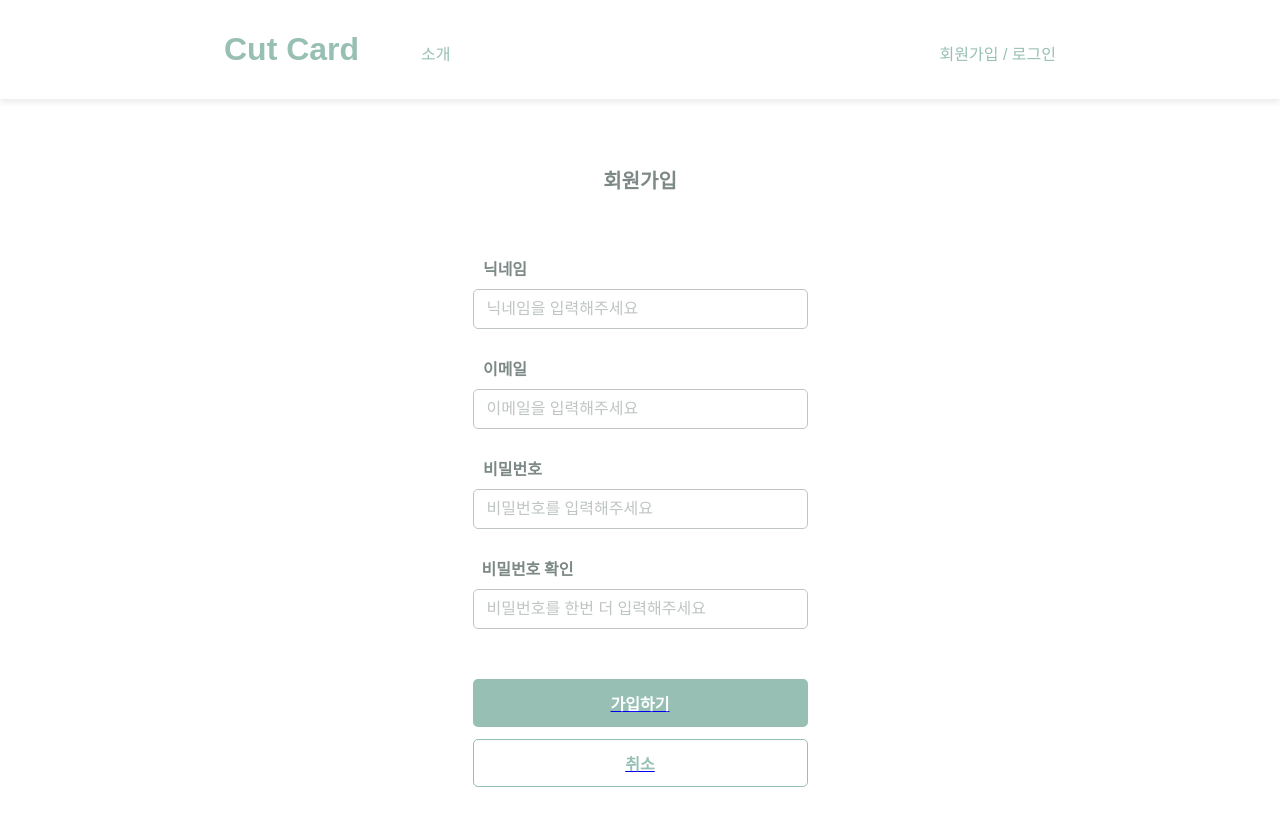
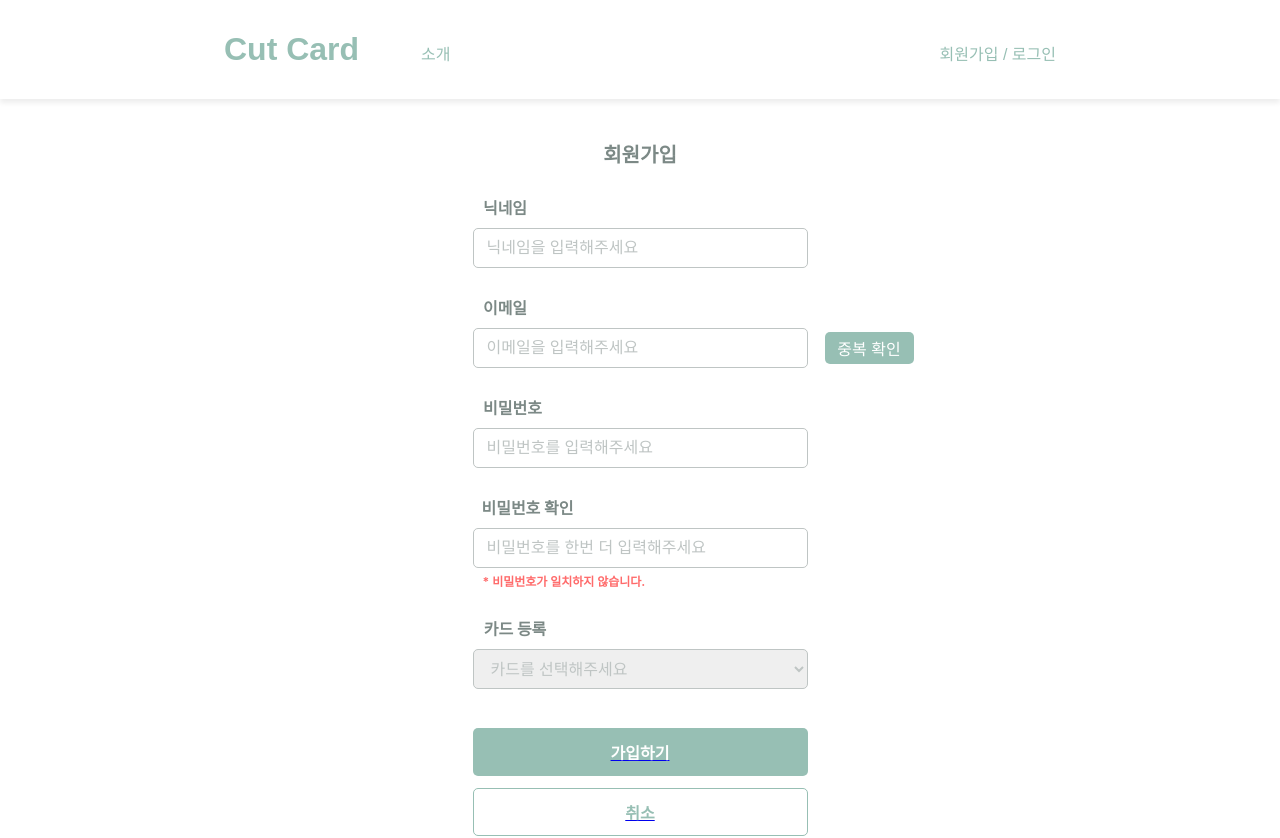
Before and after one commit to hinyc/Cutcard, a React (Create React App) app in the folder client/: page /signin in a window 1280 px wide. Shown: the top 838 px of the page. Built offline with nearby package versions, Linux system fonts and the light colour scheme.

Commit message:
Add email validation check

```diff
--- a/client/src/components/Button.js
+++ b/client/src/components/Button.js
@@ -10,47 +10,38 @@ const ButtonStyle = styled.button`
   outline: 0;
   border: ${(props) => props.border || 0};
   background-color: ${(props) => props.background || "#97BFB4"};
-  font-size: 1rem;
+  font-size: 16px;
   font-weight: 700;
   border-radius: 5px;
   display: block;
-  text-decoration: none;
+  /* text-decoration: none; */
 
   &:hover {
     cursor: pointer;
     opacity: 80%;
-    text-decoration: none;
+    /* text-decoration: none; */
   }
 
   &:active {
     cursor: pointer;
     opacity: 95%;
-    text-decoration: none;
+    /* text-decoration: none; */
   }
 
   &:visited {
-    text-decoration: none;
+    /* text-decoration: none; */
   }
 `;
 
 export function SmallButton(props) {
-  const {
-    text,
-    width,
-    height,
-    handler,
-    state,
-    margin,
-    background,
-    color,
-    border,
-  } = props;
+  const { text, width, height, onClick, margin, background, color, border } =
+    props;
   return (
     <ButtonStyle
       width={width}
       height={height}
       margin={margin}
-      onClick={() => handler(state)}
+      onClick={onClick}
       background={background}
       color={color}
       border={border}
--- a/client/src/components/Input.js
+++ b/client/src/components/Input.js
@@ -1,4 +1,4 @@
-import React from "react";
+import React, { useState } from "react";
 import styled from "styled-components";
 
 const LabelStyle = styled.div`
@@ -38,6 +38,80 @@ const InputStyle = styled.input`
     outline: 1px solid #7c8986;
   }
 `;
+
+const EmailExist = styled.button`
+  color: white;
+  width: 89px;
+  height: 32px;
+  box-sizing: border-box;
+  outline: 0;
+  border: 0;
+  background-color: #97bfb4;
+  font-size: 16px;
+  border-radius: 5px;
+
+  &:hover {
+    cursor: pointer;
+    opacity: 80%;
+  }
+
+  &:active {
+    cursor: pointer;
+    opacity: 95%;
+  }
+`;
+
+const EmailContainer = styled.div`
+  display: flex;
+  justify-content: center;
+  align-items: center;
+  text-align: center;
+`;
+
+export const Notification = styled.div`
+  font-size: 12px;
+  font-weight: 700;
+  color: ${(props) => props.color || "#6B95FF"};
+  margin: ${(props) => props.margin || "4px 170px 0 0"};
+`;
+
+export function EmailInput(props) {
+  const {
+    label,
+    type,
+    placeholder,
+    readOnly,
+    width,
+    height,
+    margin,
+    marginLabel,
+    value,
+    onChange,
+    onFocus,
+    onClick,
+  } = props;
+
+  return (
+    <>
+      <LabelStyle marginLabel={marginLabel}>{label}</LabelStyle>
+      <EmailContainer>
+        <InputStyle
+          type={type}
+          placeholder={placeholder}
+          spellCheck="false" // always
+          readOnly={readOnly}
+          width={width}
+          height={height}
+          margin={margin}
+          value={value}
+          onChange={onChange}
+          onFocus={onFocus}
+        />
+        <EmailExist onClick={onClick}>중복 확인</EmailExist>
+      </EmailContainer>
+    </>
+  );
+}
 
 export function Input(props) {
   const {
--- a/client/src/components/Select.js
+++ b/client/src/components/Select.js
@@ -1,28 +1,16 @@
-import React from 'react';
-import styled from 'styled-components';
+import React from "react";
+import styled from "styled-components";
 
 const SelectStyle = styled.select`
   box-sizing: border-box;
-  height: ${(props) => props.height || '40px'};
-  width: ${(props) => props.width || '335px'};
-  padding-left: 13px;
+  height: ${(props) => props.height || "40px"};
+  width: ${(props) => props.width || "335px"};
+  padding: 0 13px;
   font-size: 16px;
   border: 1px solid #bfc5c4;
   border-radius: 5px;
-  color: #7c8986;
-
-  ::-webkit-input-placeholder {
-    color: #bfc5c4;
-  } /* Chrome/Opera/Safari */
-  ::-moz-placeholder {
-    color: #bfc5c4;
-  } /* Firefox 19+ */
-  :-ms-input-placeholder {
-    color: #bfc5c4;
-  } /* IE 10+ */
-  :-moz-placeholder {
-    color: #bfc5c4;
-  } /* Firefox 18- */
+  color: #bfc5c4;
+  margin-bottom: 27px;
 
   &:focus {
     outline: 1px solid #7c8986;
@@ -30,16 +18,16 @@ const SelectStyle = styled.select`
 `;
 
 const LabelStyle = styled.div`
-  padding: 0.5rem;
-  font-size: 1rem;
-  font-weight: 600;
+  color: #7c8986;
+  padding: 27px 250px 9px 0;
+  font-size: 16px;
+  font-weight: 700;
+  /* margin: "100px 270px 0 0"; */
 `;
 
-const Option = styled.option`
-  color: #bfc5c4;
-`;
+const Option = styled.option``;
 
-function Select({ label, text, readOnly, options, width, height }) {
+function Select({ label, text, options, width, height }) {
   return (
     <>
       <LabelStyle>{label}</LabelStyle>
--- a/client/src/pages/SignInPage.js
+++ b/client/src/pages/SignInPage.js
@@ -1,39 +1,119 @@
-import React from "react";
-import { Input } from "../components/Input";
+import React, { useState } from "react";
+import { Input, EmailInput, Notification } from "../components/Input";
 import { BigButton } from "../components/Button";
 import { Container, Title } from "../components/Common";
 import { Link } from "react-router-dom";
-// import Select from "../components/Select";
+import Select from "../components/Select";
 
 function SignInPage() {
+  const [email, setEmail] = useState("");
+  const [emailFocused, setEmailFocused] = useState(false);
+  const [isEmail, setIsEmail] = useState(false);
+  const [emailExists, setEmailExists] = useState(false);
+
+  const [password, setPassword] = useState("");
+  const [passwordCheck, setPasswordCheck] = useState("");
+
+  const onEmailChange = (e) => {
+    const emailValidator =
+      /^([\w-]+(?:\.[\w-]+)*)@((?:[\w-]+\.)*\w[\w-]{0,66})\.([a-z]{2,6}(?:\.[a-z]{2})?)$/i;
+    const result = emailValidator.test(e.target.value);
+    console.log("이메일 유효성 검사", result);
+    setIsEmail(result);
+    setEmail(e.target.value);
+  };
+
+  const onEmailFocus = (e) => {
+    setEmailFocused(true);
+  };
+
+  const emailExistsCheck = () => {
+    setEmailExists(!emailExists);
+  };
+
+  const onPasswordChange = (e) => {
+    setPassword(e.target.value);
+  };
+
+  const onPasswordChangeCheck = (e) => {
+    setPasswordCheck(e.target.value);
+  };
+
   return (
     <Container>
-      <Title margin="66px 0 53px 0" text="회원가입" />
+      <Title margin="66px 0 px 0" text="회원가입" />
       <Input
         label="닉네임"
         type="text"
         placeholder="닉네임을 입력해주세요"
         margin="auto"
       />
-      <Input
+      <EmailInput
         label="이메일"
         type="text"
         placeholder="이메일을 입력해주세요"
-        margin="auto"
+        margin="0 17px 0 106px"
+        value={email}
+        onChange={onEmailChange}
+        onFocus={onEmailFocus}
+        onClick={emailExistsCheck}
       />
+      {emailFocused ? (
+        email !== "" && isEmail ? (
+          emailExists ? (
+            <Notification color="#FF6B6B" margin="4px 160px 0 0">
+              * 이미 존재하는 이메일입니다.
+            </Notification>
+          ) : (
+            <Notification>* 사용 가능한 이메일입니다.</Notification>
+          )
+        ) : (
+          <Notification color="#FF6B6B" margin="4px 175px 0 0">
+            * 이메일 형식을 지켜주세요
+          </Notification>
+        )
+      ) : null}
       <Input
         marginLabel="18px 255px 0 0"
         label="비밀번호"
         type="password"
         placeholder="비밀번호를 입력해주세요"
         margin="auto"
+        value={password}
+        onChange={onPasswordChange}
       />
       <Input
         marginLabel="18px 225px 0 0"
         label="비밀번호 확인"
         type="password"
         placeholder="비밀번호를 한번 더 입력해주세요"
-        margin="0 auto 50px auto"
+        margin="auto"
+        value={passwordCheck}
+        onChange={onPasswordChangeCheck}
+      />
+      {password !== "" && password === passwordCheck ? (
+        <Notification margin="4px 186px 0 0">
+          * 비밀번호가 일치합니다.
+        </Notification>
+      ) : (
+        <Notification color="#FF6B6B" margin="4px 152px 0 0">
+          * 비밀번호가 일치하지 않습니다.
+        </Notification>
+      )}
+      <Select
+        label="카드 등록"
+        text="카드를 선택해주세요"
+        options={[
+          "BC카드",
+          "KB국민카드",
+          "삼성카드",
+          "신한카드",
+          "우리카드",
+          "하나카드",
+          "롯데카드",
+          "현대카드",
+          "NH농협카드",
+        ]}
       />
       <Link to="/login">
         <BigButton text="가입하기" margin="12px auto" />
```
